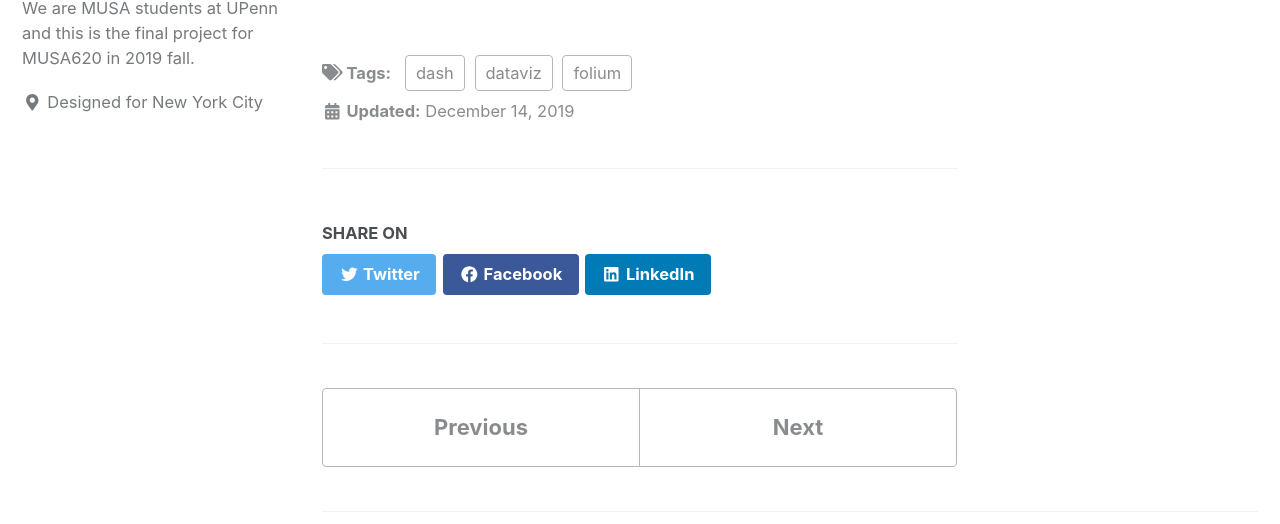
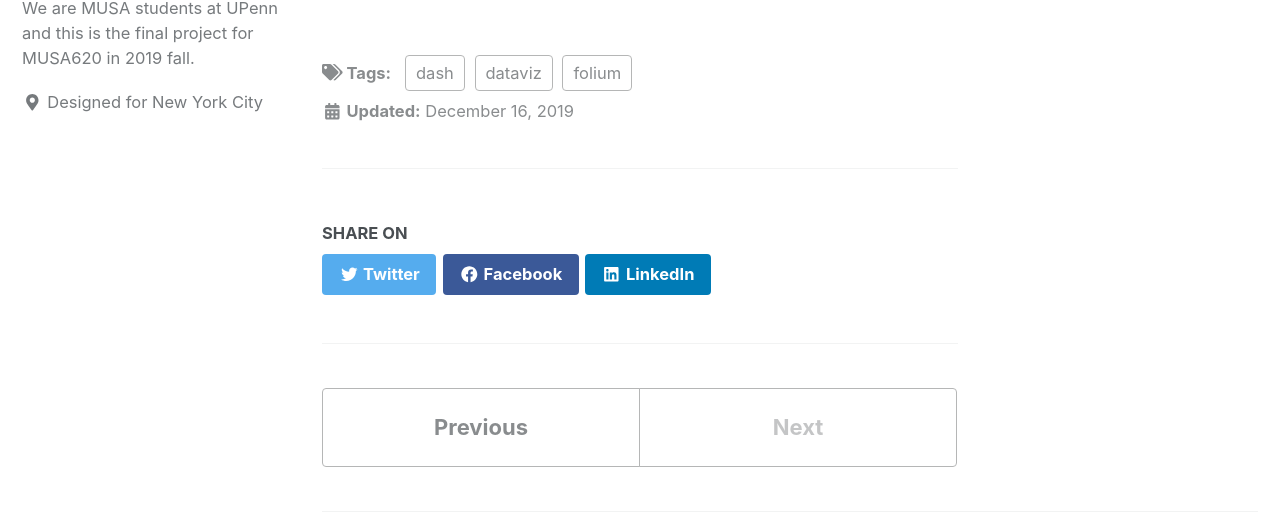
Before and after one commit to XinyiMsumyee/my-pages-starter, a Jekyll site: the page built from _posts/2019-12-16-routePlanning.md, in a window 1280 px wide and 900 px high, scrolled down 1585 px. Shown: the part 159-683 px from the top of the window. Built offline with Jekyll 4.4.1, drawn with Linux system fonts in a browser that asks for light colours; cached includes are drawn as plain includes; nearby versions of some CDN libraries; a script that is not in the unit is left out.

Commit message:
Update 2019-12-16-routePlanning.md

```diff
--- a/_posts/2019-12-16-routePlanning.md
+++ b/_posts/2019-12-16-routePlanning.md
@@ -1,6 +1,6 @@
 ---
 title: "Route planning tool built on dash + foilum"
-date: 2019-12-14
+date: 2019-12-16
 published: true
 tags: [dataviz, dash, folium]
 excerpt: "This is the introduction of route planning tool."
@@ -24,6 +24,6 @@ This app enables user whose origin is times square to select their destination f
 
 Here are two example:
 
-![table]({{ site.url }}{{ site.baseurl }}/assets/images/routePlanning1.png)
+![table]({{ site.url }}{{ site.baseurl }}/assets/images/routeplanning1.png)
 
-![table]({{ site.url }}{{ site.baseurl }}/assets/images/routePlanning2.png)
+![table]({{ site.url }}{{ site.baseurl }}/assets/images/routeplanning2.png)
```
